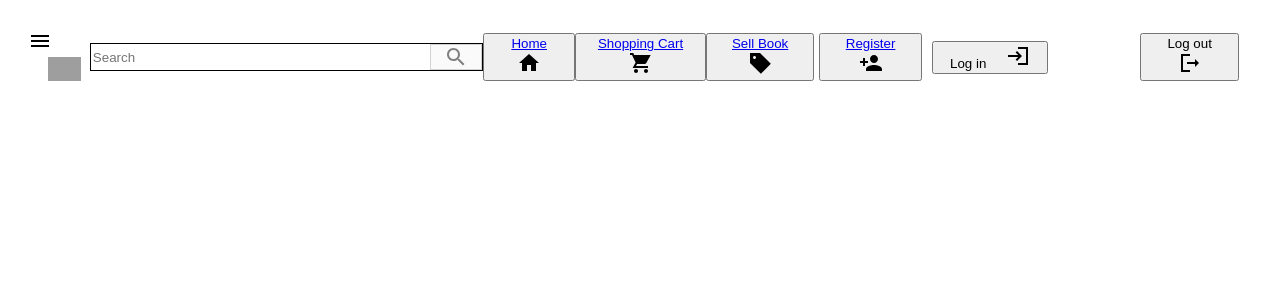
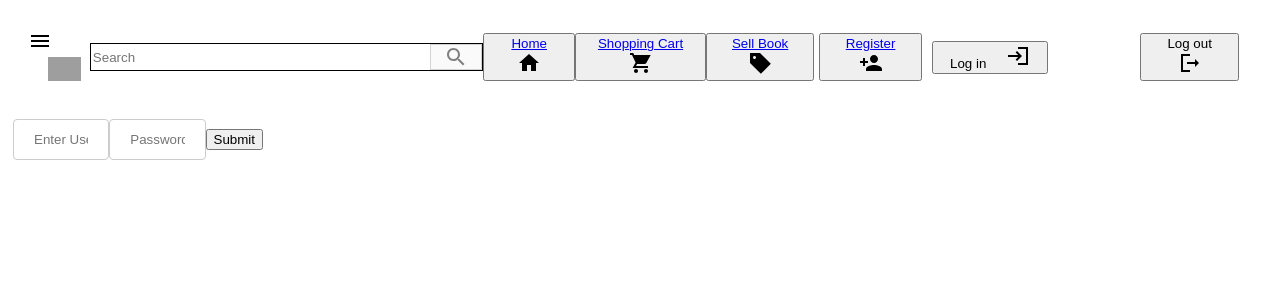
Before and after one commit to ImHucklle/GroupCapReact, a React (Create React App) app: page /login in a window 1280 px wide. Shown: the top 300 px of the page. Built offline with nearby package versions, Linux system fonts and the light colour scheme; no server answers; grey boxes are pictures that could not be loaded.

Commit message:
Fixed the jwt token and got a login

```diff
--- a/package.json
+++ b/package.json
@@ -15,6 +15,7 @@
     "@testing-library/user-event": "^12.8.3",
     "axios": "^0.24.0",
     "bootstrap": "^5.1.3",
+    "jwt-decode": "^3.1.2",
     "node-sass": "^6.0.1",
     "react": "^17.0.2",
     "react-dom": "^17.0.2",
--- a/src/components/App.jsx
+++ b/src/components/App.jsx
@@ -50,18 +50,29 @@ function App() {
       }
 
         return (
+          <div>
+          <Header/>
             <Router>
-                <Header/>
-                <Switch>
-                    <Route path="/" exact={true} element={<HomePage user={user}/>} />
-                    <Route path="/register" component={Registration} />
-                    <Route path="/login" element={<Login loginUserCall={loginUser}/>} />
-                    <Route path="/create" component={BookCreator} />
-                    <Route path="/books" component={BookViewer} />
-                    <Route path="/cart" component={ShoppingCart} />
-                </Switch>
+                    <Route path="/" exact={true}>
+                      <HomePage user={user}/>
+                    </Route>
+                    <Route path="/login">
+                      <Login loginUserCall ={loginUser}/>
+                    </Route>
+                    <Route path="/create">
+                      <BookCreator/>
+                    </Route>
+                    <Route path="/books">
+                      <BookViewer/>
+                    </Route>
+                    <Route path="/cart">
+                      <ShoppingCart/>
+                    </Route>
+                    <Route path="/register">
+                      <Registration/>
+                    </Route>
             </Router>
-
+            </div>
         )
 
 }
--- a/src/components/Login/Login.jsx
+++ b/src/components/Login/Login.jsx
@@ -19,6 +19,12 @@ class Login extends Component{
     handleSubmit = async (event) => {
         event.preventDefault();
         this.props.loginUserCall(this.state)
+        try{
+
+        }
+        catch{
+
+        }
     }
 
     render(){
@@ -27,7 +33,7 @@ class Login extends Component{
                     <input type="text" name="username" placeholder="Enter UserName" value= {this.state.username} onChange= {this.handleChange}/>
                     <input type="password" name="password" placeholder="Password" value= {this.state.password} onChange= {this.handleChange}/>
 
-                    {/* <button type="submit" onClick={handleSubmit}>Submit</button> */}
+                    {<button type="submit" onClick={this.handleSubmit}>Submit</button> }
             </div>
 
         );
```
Also changed, not shown: 1 other file (tests, documents, lock files or other folders).
